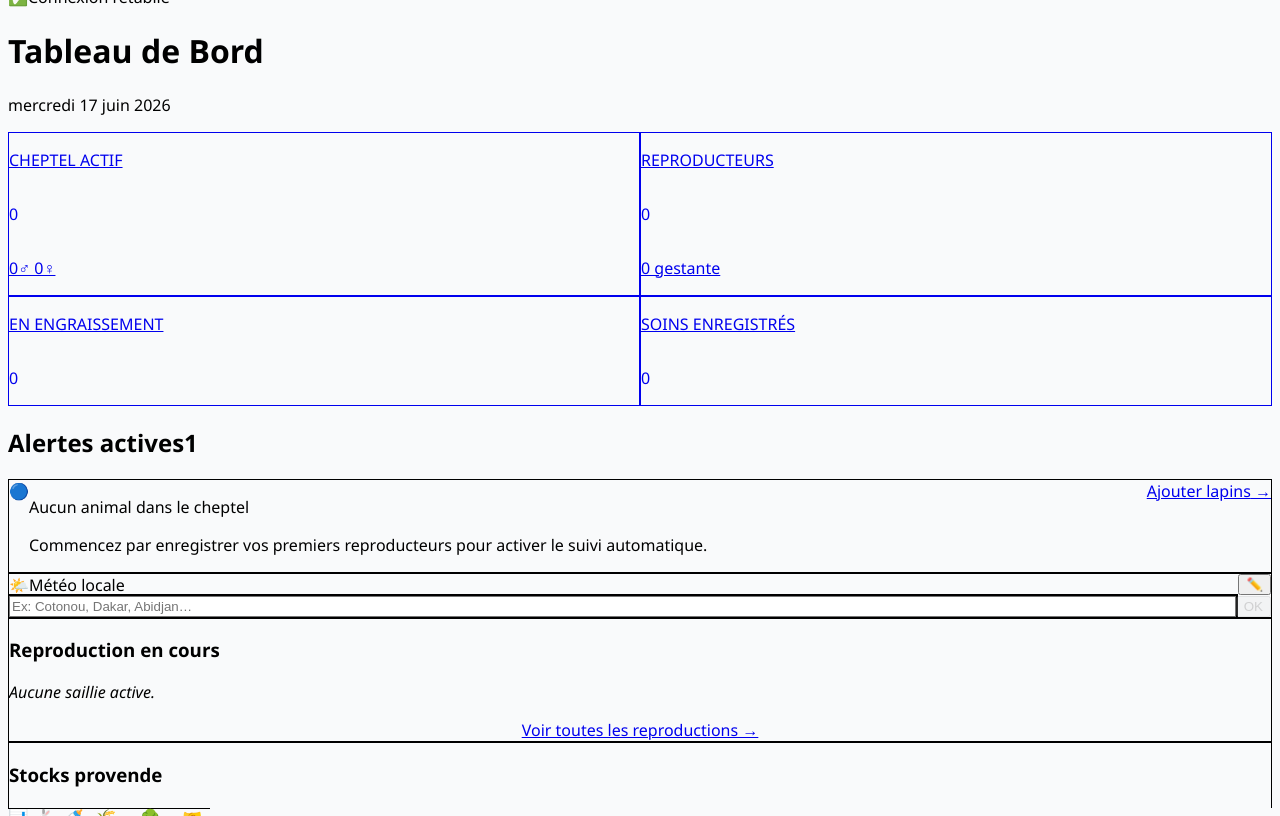
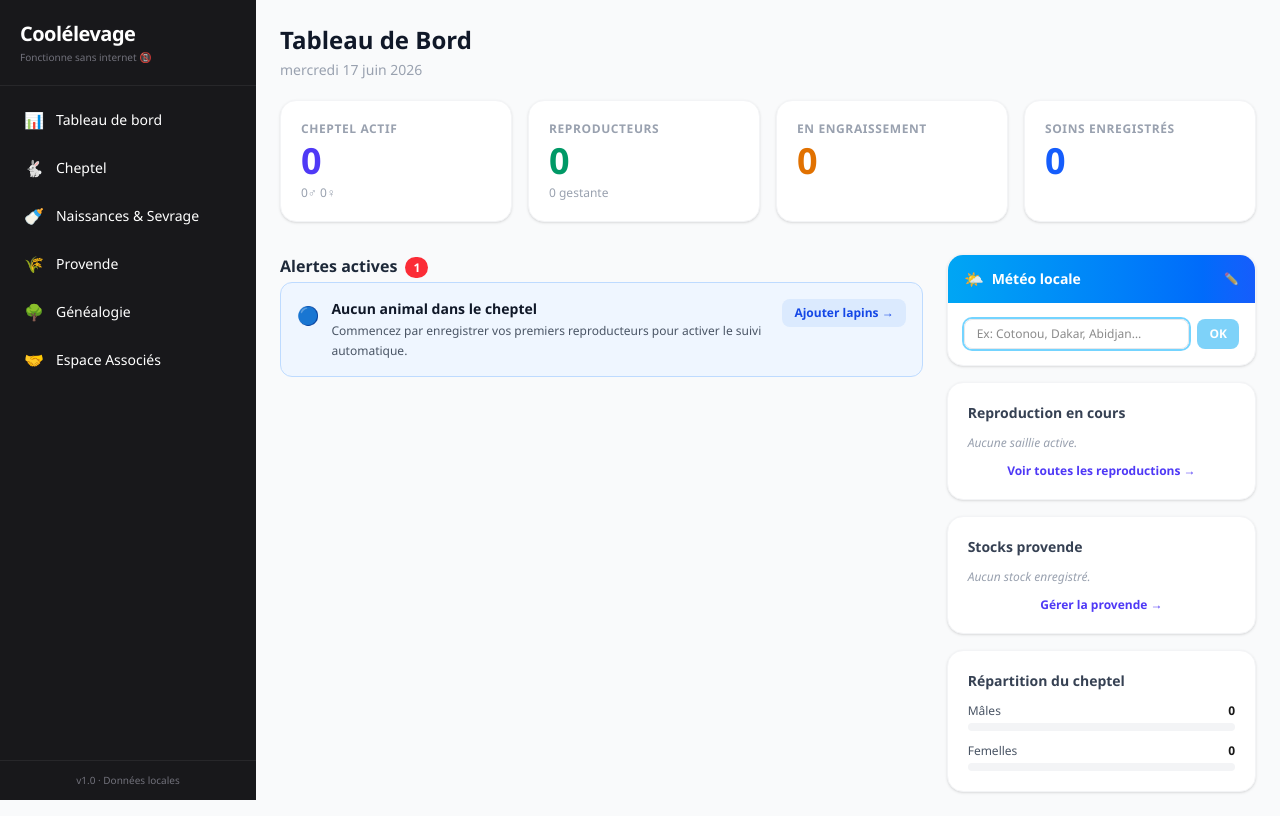
Before and after one commit to Antoinestf/Cool-levage, a Next.js app: page / in a window 1280 px wide. Built offline with nearby package versions, Linux system fonts and the light colour scheme.

Commit message:
Restauration police et blocage du mode sombre

```diff
--- a/app/globals.css
+++ b/app/globals.css
@@ -1,8 +1,28 @@
-@tailwind base;
-@tailwind components;
-@tailwind utilities;
+@import "tailwindcss";
+
+:root {
+  /* On force les couleurs de base (fond clair, texte foncé) */
+  --background: #f9fafb;
+  --foreground: #171717;
+}
+
+@theme inline {
+  --color-background: var(--background);
+  --color-foreground: var(--foreground);
+  --font-sans: var(--font-geist-sans);
+  --font-mono: var(--font-geist-mono);
+}
+
+/* Le bloc @media (prefers-color-scheme: dark) a été supprimé intentionnellement.
+   C'est lui qui rendait le texte blanc sur blanc !
+*/
 
 body {
-  background-color: #f9fafb; /* L'équivalent de bg-gray-50 */
-  color: #000000; /* Force le texte en noir partout par défaut */
+  background: var(--background);
+  color: var(--foreground);
+  /* Lissage de la police pour un rendu ultra propre sur l'écran du téléphone */
+  -webkit-font-smoothing: antialiased;
+  -moz-osx-font-smoothing: grayscale;
+  /* Ta police d'origine restaurée */
+  font-family: Arial, Helvetica, sans-serif;
 }
```
